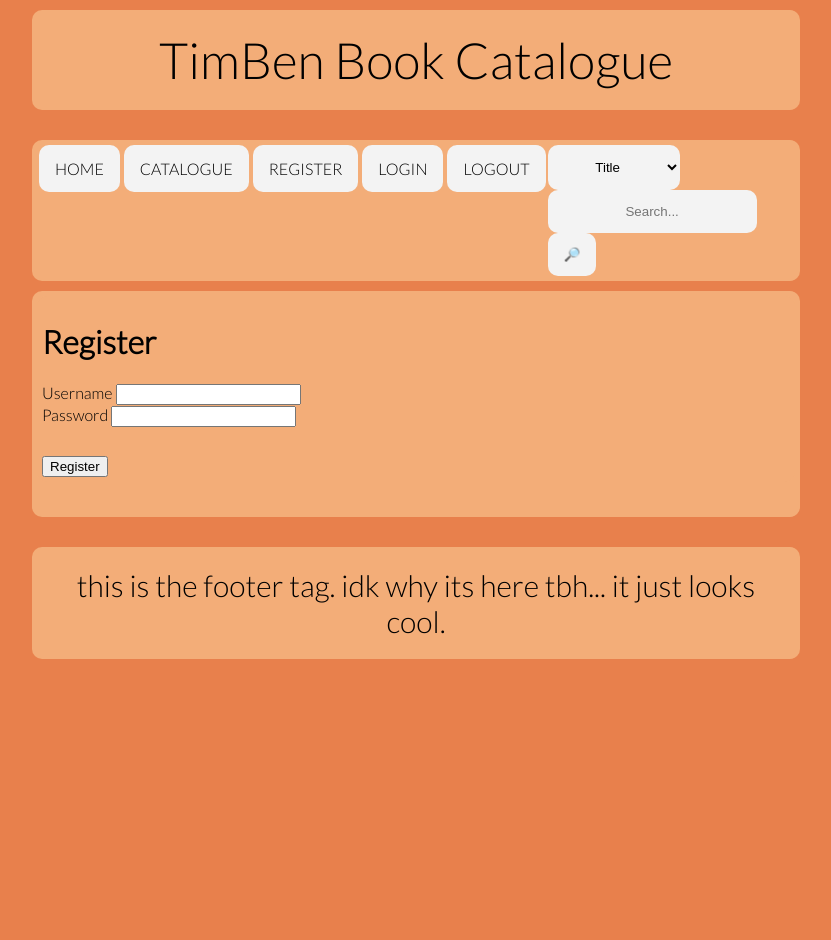
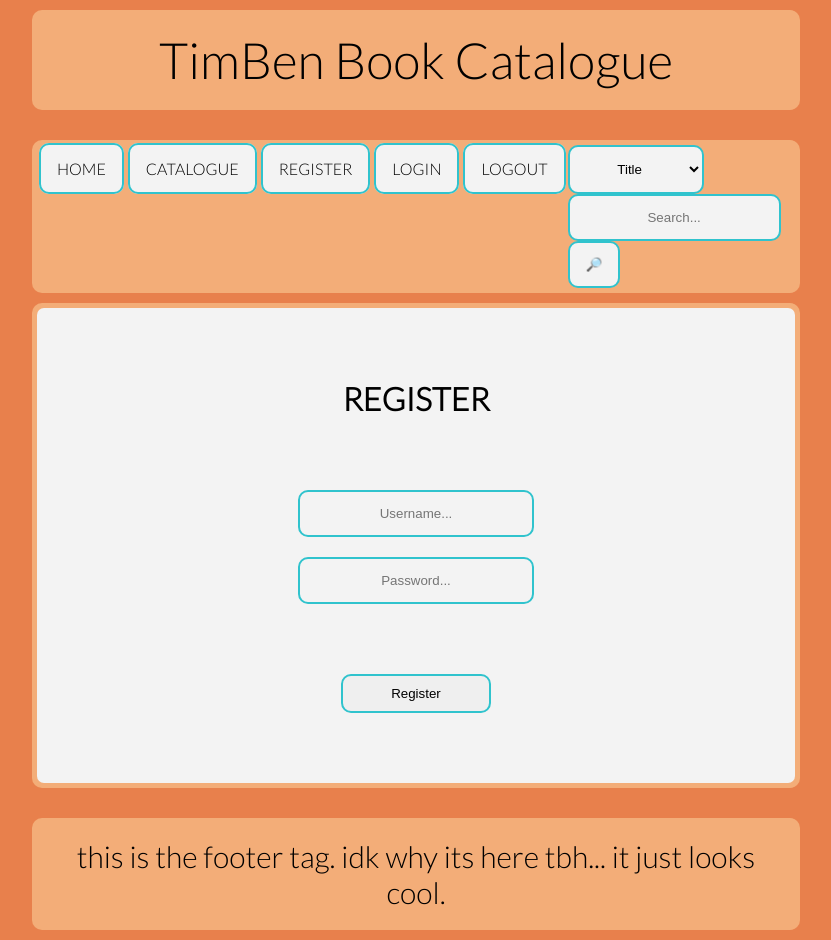
Before and after one commit to BenjaminWong67/CS235AssignmentBookShopWeb, a Flask app: page /authentication/register in a window 1280 px wide. Shown: the whole page, without its empty margins (224-1055 px from the left). Before the commit the page ends 659 px from the top, so only its background shows below. Run offline with Flask 2, Linux system fonts and the light colour scheme.

Commit message:
implemented css design into authentication, html clean/linter

```diff
--- a/library/authentication/authentication.py
+++ b/library/authentication/authentication.py
@@ -12,13 +12,14 @@ import library.utilities.utilities as utilities
 import library.authentication.services as services
 import library.adapters.repository as repo
 
-
 # Configure Blueprint.
 authentication_blueprint = Blueprint(
     'authentication_bp', __name__, url_prefix='/authentication')
 
+
 @authentication_blueprint.route('/register', methods=['GET', 'POST'])
 def register():
+
     form_register = RegistrationForm()
     form_search = utilities.SearchForm()
     user_name_not_unique = None
@@ -37,16 +38,18 @@ def register():
     # For a GET or a failed POST request, return the Registration Web page.
     return render_template(
         'authentication/credentials.html',
-        title='Register',
+        title='REGISTER',
         form_search=form_search,
         form=form_register,
         user_name_error_message=user_name_not_unique,
+        password_error_message=None,
         handler_url=url_for('authentication_bp.register')
     )
 
 
 @authentication_blueprint.route('/login', methods=['GET', 'POST'])
 def login():
+
     form_login = LoginForm()
     form_search = utilities.SearchForm()
     user_name_not_recognised = None
@@ -77,7 +80,7 @@ def login():
     # For a GET or a failed POST, return the Login Web page.
     return render_template(
         'authentication/credentials.html',
-        title='Login',
+        title='LOGIN',
         user_name_error_message=user_name_not_recognised,
         password_error_message=password_does_not_match_user_name,
         form_search=form_search,
@@ -119,18 +122,18 @@ class PasswordValid:
 
 
 class RegistrationForm(FlaskForm):
-    user_name = StringField('Username', [
+    user_name = StringField('Username...', [
         DataRequired(message='Your user name is required'),
         Length(min=3, message='Your user name is too short')])
-    password = PasswordField('Password', [
+    password = PasswordField('Password...', [
         DataRequired(message='Your password is required'),
         PasswordValid()])
     submit = SubmitField('Register')
 
 
 class LoginForm(FlaskForm):
-    user_name = StringField('Username', [
+    user_name = StringField('Username...', [
         DataRequired()])
-    password = PasswordField('Password', [
-        DataRequired()])
+    password = PasswordField('Password...', [
+        DataRequired(message='Your password is required')])
     submit = SubmitField('Login')
--- a/library/static/css/main.css
+++ b/library/static/css/main.css
@@ -63,34 +63,89 @@ body {
     padding:0px;
     margin:0px;
 }
-ul {
+nav ul {
     display: flex;
     flex-direction: row;
     margin:0px; padding: 14px 0px;
 }
-li {
+nav ul li {
     list-style-type: none;
     padding:0px 2px;
 }
-li a {
+nav ul li a {
+    border:2px solid #30C3CD;
     border-radius: 10px;
     color: black;
     text-align: center;
     text-decoration: none;
     padding: 14px 16px;
     background-color: #F3F3F3;
+    margin: 2px 0px;
 }
-li a:hover {
+nav ul li a:hover {
     background-color: #cfc4b0;
 }
 div#search select, div#search input {
-    border:0px;
+    border:2px solid #30C3CD;
     border-radius: 10px;
     color: black;
     text-align: center;
     padding: 14px 16px;
     background-color: #F3F3F3;
 }
+
+
+/*next and previous button styles*/
+#next-previous {
+    display: flex;
+    flex-direction: row;
+    justify-content: center;
+    border-radius: 7px;
+    padding: 5px 5px 10px 5px;
+    margin-top: 10px;
+    background: #F3F3F3;
+}
+div#next-previous button {
+    margin: 5px;
+    padding: 5px 10px 5px 10px;
+    width: 150px;
+}
+
+/*authentication form styles*/
+div#authentication form {
+    display: flex;
+    flex-direction:column;
+    padding: 5px 5px 10px 5px;
+    background: #F3F3F3;
+    border-radius: 7px;
+    padding: 50px 0px;
+    text-align: center;
+}
+div#authentication div#credentials {
+    display:flex;
+    flex-direction: column;
+    margin-top:40px;
+}
+div#authentication div#credentials input {
+    border:2px solid #30C3CD;
+    border-radius: 10px;
+    color: black;
+    text-align: center;
+    padding: 14px 16px;
+    background-color: #F3F3F3;
+    width:200px;
+    margin: 10px auto;
+}
+div#authentication input[type=submit] {
+    border:2px solid #30C3CD;
+    border-radius: 10px;
+    padding: 10px;
+    margin: 20px auto;
+    width:150px;
+    margin-top:60px;
+}
+
+
 button {
     border:2px solid #F3AD78;
     border-radius: 10px;
@@ -99,12 +154,19 @@ button {
     text-decoration: none;
     padding: 5px 8px;
     background-color: #F3F3F3;
+    margin-top: 10px;
 }
 button:hover {
     background-color: #cfc4b0;
 }
+button[disabled] {
+    background-color: #dedede;
+    border: 0px;
+    color: white;
+}
 
 
+/*table styles*/
 table {
     border-radius: 7px;
     padding: 5px 5px 10px 5px;
--- a/library/templates/authentication/credentials.html
+++ b/library/templates/authentication/credentials.html
@@ -1,14 +1,17 @@
 {% extends 'layout.html' %}
 
 {% block content %}
-<main id="main">
-    <div class="formwrapper">
-        <h1 class="title">{{ title }}</h1>
+
+    <div id='authentication'>
         <form method="POST" action="{{ handler_url }}">
-             {{ form.csrf_token }} <!-- Need to include this token - Flask WTForms requires it. -->
-            <div class="form-field">{{ form.user_name.label }} {{ form.user_name }}
+            <h1>{{ title }}</h1>
+
+            {{ form.csrf_token }} <!-- Need to include this token - Flask WTForms requires it. -->
+
+            <div id='credentials'>
+                {{ form.user_name(placeholder='Username...') }}
                 {% if form.user_name.errors or user_name_error_message is not none %}
-                    <ul class="errors">
+                    <ul>
                         {% if user_name_error_message is not none %}
                             <li>
                                 {{ user_name_error_message }}
@@ -19,10 +22,11 @@
                         {% endfor %}
                     </ul>
                 {% endif %}
-            </div>
-            <div class="form-field">{{ form.password.label }} {{ form.password }}
+
+
+                {{ form.password(placeholder='Password...') }}
                 {% if form.password.errors or password_error_message is not none %}
-                    <ul class="errors">
+                    <ul>
                         {% if password_error_message is not none %}
                             <li>
                                 {{ password_error_message }}
@@ -34,8 +38,9 @@
                     </ul>
                 {% endif %}
             </div>
+
             {{ form.submit }}
         </form>
     </div>
-</main>
+
 {% endblock %}
```
Also changed, not shown: library/templates/books/books.html (+20 -3 lines).
